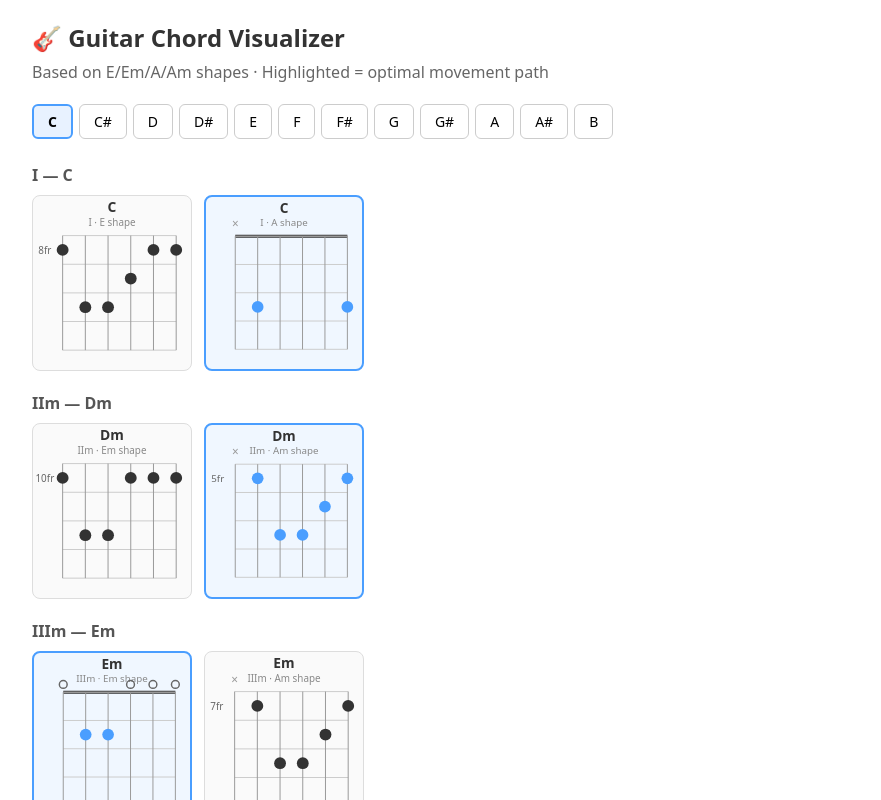
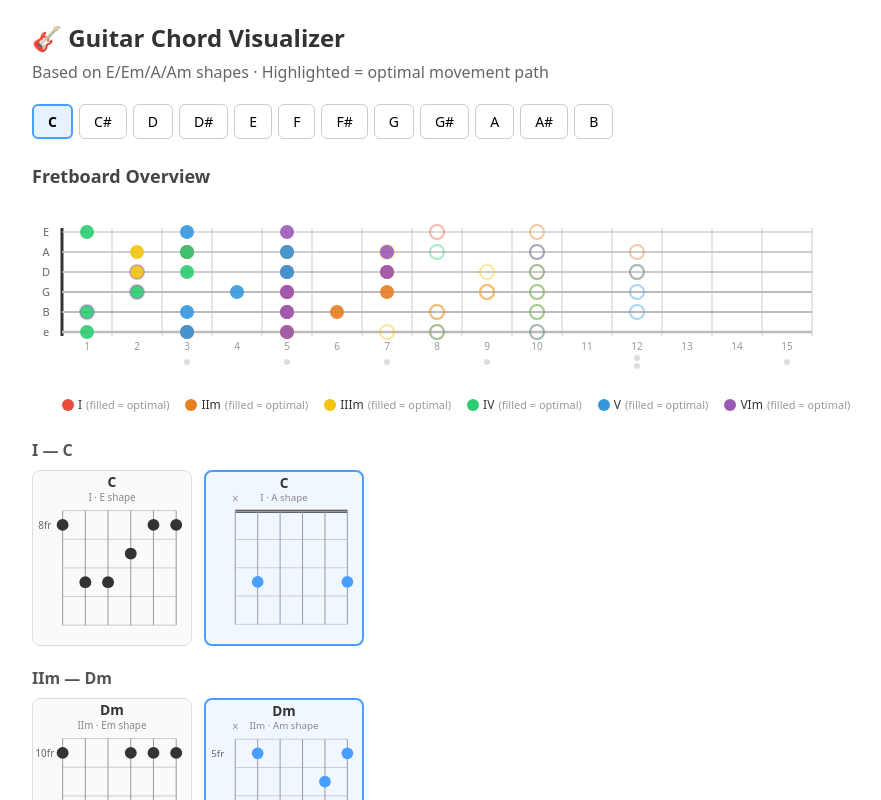
Before and after one commit to W-Mai/chordao, a React (Vite) app: page / in a window 1280 px wide. Shown: the top 800 px of the page, without its empty margins (178-1059 px from the left). Built offline with nearby package versions, Linux system fonts and the light colour scheme.

Commit message:
feat: add full fretboard overview with degree-colored voicings

```diff
--- a/src/App.tsx
+++ b/src/App.tsx
@@ -1,6 +1,7 @@
 import { useState, useMemo } from 'react';
 import { NOTES, generateVoicings, groupByDegree, findOptimalCombination, type NoteName } from './chordData';
 import { ChordDiagram } from './ChordDiagram';
+import { Fretboard } from './Fretboard';
 import './App.css';
 
 function App() {
@@ -42,6 +43,10 @@ function App() {
         ))}
       </div>
 
+      {/* Full fretboard view */}
+      <h2 style={{ fontSize: 18, marginBottom: 12, color: '#444' }}>Fretboard Overview</h2>
+      <Fretboard voicings={voicings} optimal={optimal} />
+
       {/* Chord grid by degree */}
       {[1, 2, 3, 4, 5, 6].map(degree => {
         const degreVoicings = grouped.get(degree) ?? [];
--- /dev/null
+++ b/src/Fretboard.tsx
@@ -0,0 +1,112 @@
+import type { ChordVoicing } from './chordData';
+
+// Degree colors for visual distinction
+const DEGREE_COLORS = ['', '#e74c3c', '#e67e22', '#f1c40f', '#2ecc71', '#3498db', '#9b59b6'];
+const DEGREE_LABELS = ['', 'I', 'IIm', 'IIIm', 'IV', 'V', 'VIm'];
+
+interface FretboardProps {
+  voicings: ChordVoicing[];
+  optimal: ChordVoicing[];
+  totalFrets?: number;
+}
+
+const STRINGS = 6;
+const STRING_LABELS = ['E', 'A', 'D', 'G', 'B', 'e'];
+
+export function Fretboard({ voicings, optimal, totalFrets = 15 }: FretboardProps) {
+  const optimalSet = new Set(optimal.map(v => `${v.name}-${v.shapeOrigin}`));
+
+  const padding = { top: 30, left: 30, right: 20, bottom: 50 };
+  const fretWidth = 50;
+  const stringSpacing = 20;
+  const boardW = fretWidth * totalFrets;
+  const boardH = stringSpacing * (STRINGS - 1);
+  const svgW = padding.left + boardW + padding.right;
+  const svgH = padding.top + boardH + padding.bottom;
+
+  return (
+    <div style={{ overflowX: 'auto', marginBottom: 24 }}>
+      <svg width={svgW} height={svgH} style={{ minWidth: svgW }}>
+        <g transform={`translate(${padding.left}, ${padding.top})`}>
+          {/* String labels */}
+          {STRING_LABELS.map((label, i) => (
+            <text key={label} x={-16} y={i * stringSpacing + 4} fontSize={11} fill="#666" textAnchor="middle">
+              {label}
+            </text>
+          ))}
+
+          {/* Nut */}
+          <line x1={0} y1={-4} x2={0} y2={boardH + 4} stroke="#333" strokeWidth={3} />
+
+          {/* Fret lines + numbers */}
+          {Array.from({ length: totalFrets }, (_, f) => {
+            const x = (f + 1) * fretWidth;
+            return (
+              <g key={f}>
+                <line x1={x} y1={-4} x2={x} y2={boardH + 4} stroke="#ccc" strokeWidth={1} />
+                <text x={x - fretWidth / 2} y={boardH + 18} fontSize={10} fill="#999" textAnchor="middle">
+                  {f + 1}
+                </text>
+              </g>
+            );
+          })}
+
+          {/* Fret markers (dots) */}
+          {[3, 5, 7, 9, 15].map(f => (
+            <circle key={f} cx={(f - 0.5) * fretWidth} cy={boardH + 30} r={3} fill="#ddd" />
+          ))}
+          {/* Double dot at 12 */}
+          <circle cx={11.5 * fretWidth} cy={boardH + 26} r={3} fill="#ddd" />
+          <circle cx={11.5 * fretWidth} cy={boardH + 34} r={3} fill="#ddd" />
+
+          {/* Strings */}
+          {Array.from({ length: STRINGS }, (_, i) => (
+            <line
+              key={i}
+              x1={0} y1={i * stringSpacing}
+              x2={boardW} y2={i * stringSpacing}
+              stroke="#bbb" strokeWidth={1 + i * 0.3}
+            />
+          ))}
+
+          {/* Chord dots */}
+          {voicings.map(v => {
+            const isOptimal = optimalSet.has(`${v.name}-${v.shapeOrigin}`);
+            const color = DEGREE_COLORS[v.degree];
+            return v.frets.map((fret, strIdx) => {
+              if (fret <= 0) return null;
+              const x = (fret - 0.5) * fretWidth;
+              const y = strIdx * stringSpacing;
+              return (
+                <circle
+                  key={`${v.name}-${v.shapeOrigin}-${strIdx}`}
+                  cx={x} cy={y} r={7}
+                  fill={isOptimal ? color : 'transparent'}
+                  stroke={color}
+                  strokeWidth={isOptimal ? 0 : 2}
+                  opacity={isOptimal ? 0.9 : 0.4}
+                />
+              );
+            });
+          })}
+        </g>
+      </svg>
+
+      {/* Legend */}
+      <div style={{ display: 'flex', gap: 16, flexWrap: 'wrap', marginTop: 8, paddingLeft: padding.left }}>
+        {DEGREE_LABELS.slice(1).map((label, i) => (
+          <span key={label} style={{ display: 'flex', alignItems: 'center', gap: 4, fontSize: 12 }}>
+            <span style={{
+              display: 'inline-block', width: 12, height: 12, borderRadius: '50%',
+              background: DEGREE_COLORS[i + 1],
+            }} />
+            {label}
+            <span style={{ color: '#999', fontSize: 11 }}>
+              (filled = optimal)
+            </span>
+          </span>
+        ))}
+      </div>
+    </div>
+  );
+}
```
